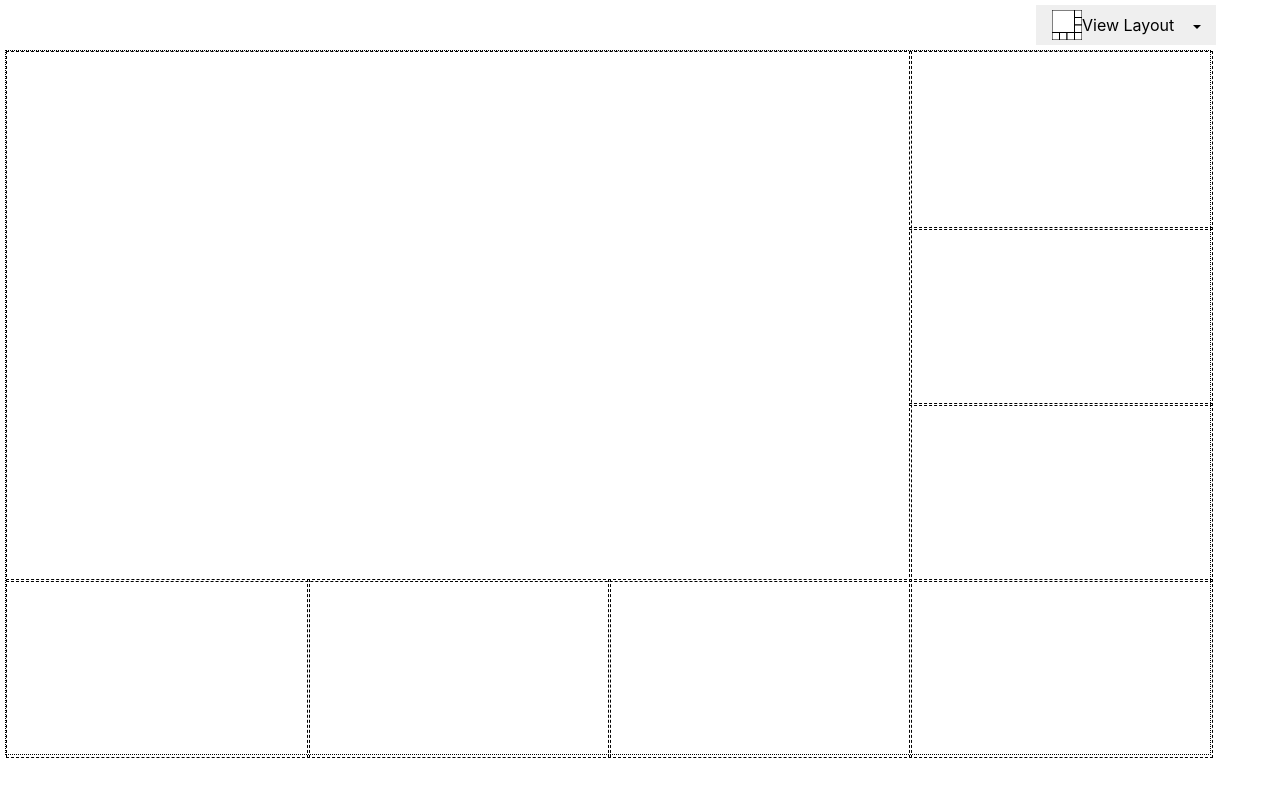
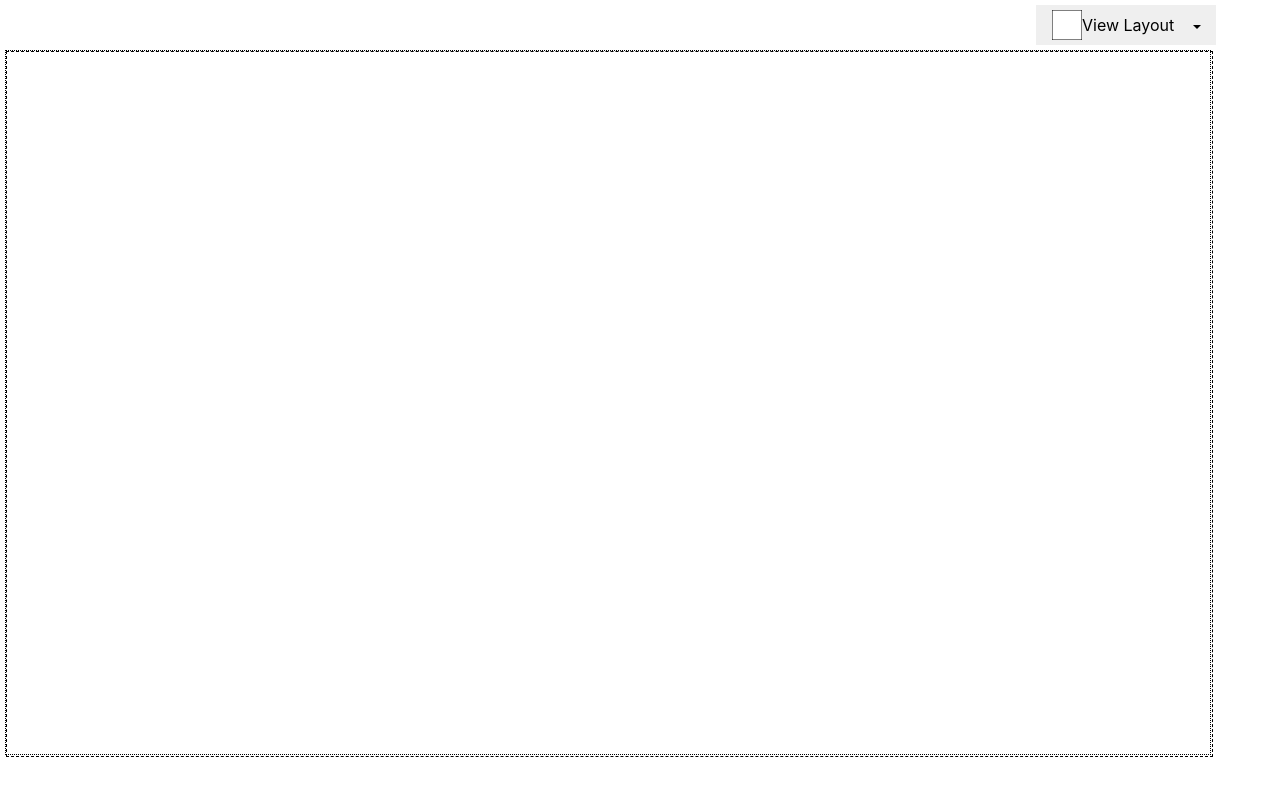
Before and after one commit to davidiwu/davidiwu.github.io, a plain HTML site: page layout.html in a window 1280 px wide. Drawn offline with Linux system fonts and the light colour scheme.

Commit message:
update layout change page

```diff
--- a/js/salvoLayout.js
+++ b/js/salvoLayout.js
@@ -11,9 +11,9 @@
 			var selectPanel = function (e) {
 				var tar = $(e.currentTarget);
 				tar.parent().children().each(function (index, value) {
-				    $(value).prop('style').removeProperty('outline');
+				    $(value).removeClass('layout-panel-selected');
 				});
-				tar.css('outline', '2px solid black');
+				tar.addClass('layout-panel-selected');
 			};
 
 			var defaults = {
--- a/js/salvoLayoutOwner.js
+++ b/js/salvoLayoutOwner.js
@@ -1,16 +1,20 @@
 
 (function ($) {
 
-    $.fn.salvoLayoutOwner = function (allLayouts, options, panelContainer) {
+    $.fn.salvoLayoutOwner = function (options, panelContainer) {
 
 		return this.each(function () {
 
 			var viewContainer = $(this);
 			var instId = viewContainer.prop('id');
-			var viewElems = $('<div class="dropdown">\
+			var viewLayoutString = options.viewLayoutString;
+			if (!viewLayoutString) {
+			    viewLayoutString = 'View Layout';
+			}
+			var menuContainer = $('<div class="dropdown">\
 									<button type="button" class="btn btn-default dropdown-toggle layout-menu" data-toggle="dropdown">\
 											<span data-bind="label" class="layout-icon"></span>&nbsp;\
-											<span class="layout-icon-text">View Layout</span>&nbsp;&nbsp;\
+											<span class="layout-icon-text">' + viewLayoutString + '</span>&nbsp;&nbsp;\
 											<span class="caret"></span>\
 									</button>\
 									<div class="dropdown-menu dropdown-menu-right" aria-labelledby="layout-menu">\
@@ -43,7 +47,7 @@
 			};
 
 			var switchLayout = function (layoutId) {
-				var layout = $.grep(allLayouts, function (element) {
+			    var layout = $.grep(options.layouts, function (element) {
 						return element.length === layoutId;
 					});
 				var eventName = "switchLayoutEvent";
@@ -70,8 +74,8 @@
 			var createLayoutMenu = function () {
 				var layoutGroup = $('#' + instId + '-layout-group');
 				layoutGroup.empty();
-				$.each(allLayouts, function (index, value) {
-					var layoutBtn = $('<button type="button" class="btn btn-layout"></button>');
+				$.each(options.layouts, function (index, value) {
+					var layoutBtn = $('<button type="button" class="btn"></button>');
 					layoutBtn.prop('id', instId + '-layout' + value.length);
 					layoutBtn.prop('data-layoutId', value.length);
 					layoutBtn.on('click', btnLayoutClick);
@@ -83,12 +87,12 @@
 			};
 
 			var switchToDefaultLayout = function () {
-				var defaultLayout = $('#' + instId + '-layout8');
+				var defaultLayout = $('#' + instId + '-layout1');
 				defaultLayout.closest('.dropdown')
 				.find('[data-bind="label"]')
 				.empty()
 				.append(defaultLayout.find('.layout-detail').clone());
-				switchLayout(8);
+				switchLayout(1);
 			};
 
 			createLayoutMenu();
--- a/js/smartView.js
+++ b/js/smartView.js
@@ -43,70 +43,38 @@ var Layout = function (name, width, height, length, slots, aspectRatio, ws) {
 				new LayoutSlot(1, 3, 1, 1), new LayoutSlot(2, 3, 1, 1), new LayoutSlot(3, 0, 1, 1),
 				new LayoutSlot(3, 1, 1, 1), new LayoutSlot(3, 2, 1, 1), new LayoutSlot(3, 3, 1, 1)], 4 / 3, !1));
 
-    var pluginName = 'smartView';
+	$.fn.smartView = function (options) {
+		var uuid = new Date().getTime();
+		return this.each(function () {
 
-    var SmartView = function (uuid, element, newLayout, options) {
+			uuid += 1;
 
-        if (!newLayout) {
-            newLayout = [];
+			options = options || {};
+
+			if (!options.layouts) {
+			    options.layouts = [];
 			}
-        var allLayouts = $.merge($.merge([], layouts), newLayout);
+			options.layouts = $.merge($.merge([], layouts), options.layouts);
 
-        var viewContainer = $(element);
-        viewContainer.empty();
-        var panelContainer = $('<div />')
+			var smartViewContainer = $(this);
+
+			var salvoLayoutContainer = $('<div />')
 				.attr({
-                id: 'container-' + uuid,
-                'class': 'layout-container'
+					id : 'container-' + uuid,
+					'class' : 'layout-container'
 				});
 
-        var salvoOwner = $('<div />')
+			var salvoLayoutOwnerContainer = $('<div />')
 				.attr({
-                id: 'menu-' + uuid,
-                'class': 'viewer-menu'
+					id : 'menu-' + uuid,
+					'class' : 'viewer-menu'
 				})
-            .appendTo(viewContainer);
+				.appendTo(smartViewContainer);
 
-        panelContainer.insertAfter(salvoOwner);
-        panelContainer.salvoLayout(options);
-        salvoOwner.salvoLayoutOwner(allLayouts, options, panelContainer);
-    };
+			salvoLayoutContainer.insertAfter(salvoLayoutOwnerContainer);
+			salvoLayoutContainer.salvoLayout(options);
+			salvoLayoutOwnerContainer.salvoLayoutOwner(options, salvoLayoutContainer);
 
-
-    var logError = function (message) {
-        if (window.console) {
-            window.console.error(message);
-        }
-    };
-
-    // Prevent against multiple instantiations,
-    // handle updates and method calls
-    $.fn[pluginName] = function (options, newLayout, args) {
-        var uuid = new Date().getTime();
-        var result;
-
-        this.each(function () {
-            uuid += 1;
-
-            var cachedThis = $.data(this, pluginName);
-            if (typeof options === 'string') {
-                if (!cachedThis) {
-                    logError('Not initialized, can not call method : ' + options);
-                }
-                else if (!$.isFunction(cachedThis(options)) || options.charAt(0) === '_') {
-                    logError('No such method : ' + options);
-                } else {
-                    if (!(args instanceof Array)) {
-                        args = [args];
-                    }
-                }
-            }
-            else if (typeof options === 'boolean') {
-                result = cachedThis;
-            } else {
-                $.data(this, pluginName, new SmartView(uuid, this, newLayout, options));
-            }
 		});
-        return result || this;
 	}
 }(jQuery));
```
Also changed, not shown: css/salvoviews.css (+8 -10 lines). Lines whose indentation alone changed are shown as unchanged.
